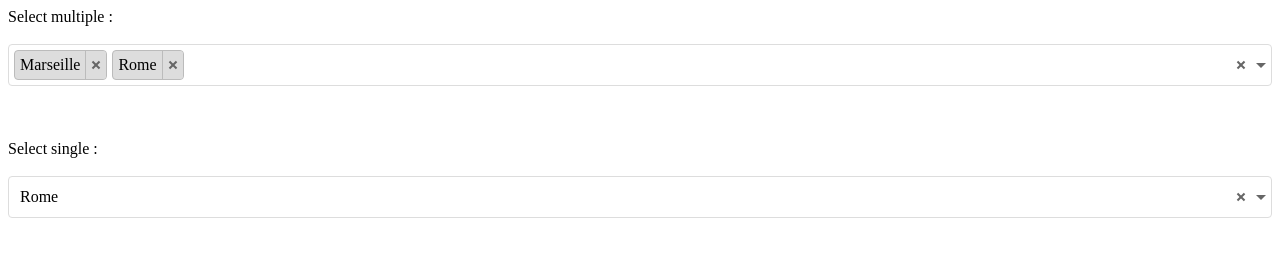
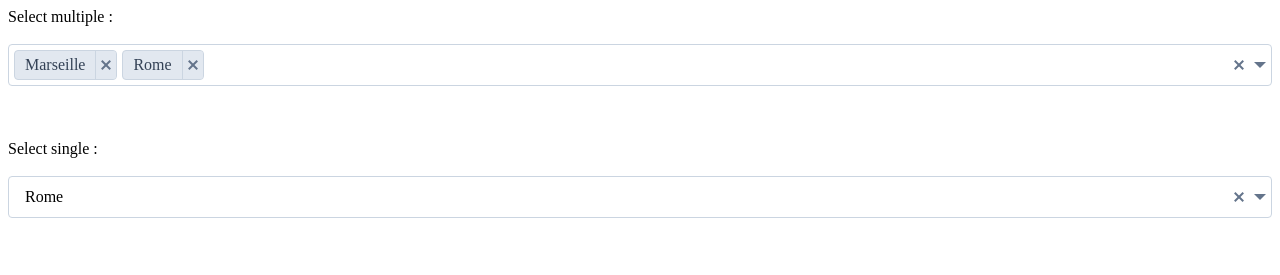
Before and after one commit to WebCimes/webcimes-select, a website built with webpack: page demo/demo_esm.html in a window 1280 px wide. Built offline with nearby package versions, Linux system fonts and the light colour scheme.

Commit message:
update css design

```diff
--- a/a faire.txt
+++ /dev/null
@@ -1,2 +0,0 @@
-icone pour élément déja sélectionner dans liste / dropdown ?
-color for highlight option
--- a/src/css/webcimes-select.css
+++ b/src/css/webcimes-select.css
@@ -29,28 +29,28 @@
 	--select-color: inherit;
 	--select-background: #fff;
 	--select-padding: 2.5px 5px;
-	--select-border: 1px solid #ddd;
+	--select-border: 1px solid #cbd5e1;
 	--select-border-radius: 4px;
-	--select-focus-border-color: #aaa;
+	--select-focus-border-color: #94a3b8;
 	--select-disabled-opacity: 0.5;
 	--select-option-margin: 2.5px 5px 2.5px 0;
-	--select-option-padding: 5px;
-	--select-option-multiple-color: inherit;
-	--select-option-multiple-background: #ddd;
-	--select-option-multiple-border: 1px solid #bbb;
+	--select-option-padding: 5px 10px;
+	--select-option-multiple-color: #334155;
+	--select-option-multiple-background: #e2e8f0;
+	--select-option-multiple-border: 1px solid #cbd5e1;
 	--select-option-multiple-border-radius: 4px;
-	--select-option-multiple-clear-background: #ddd;
-	--select-option-multiple-clear-background-hover: #eee;
+	--select-option-multiple-clear-background: #e2e8f0;
+	--select-option-multiple-clear-background-hover: #f1f5f9;
 	--select-placeholder-opacity: 0.7;
-	--select-cross-background: #666;
-	--select-cross-background-hover: #000;
-	--select-arrow-background: #666;
+	--select-cross-background: #64748b;
+	--select-cross-background-hover: #334155;
+	--select-arrow-background: #64748b;
 	--select-input-padding: 10px;
 	--select-dropdown-option-padding: 10px;
-	--select-dropdown-option-color-selected: inherit;
-	--select-dropdown-option-background-selected: #eee;
-	--select-dropdown-option-color-hightlight: inherit;
-	--select-dropdown-option-background-hightlight: #ccc;
+	--select-dropdown-option-color-selected: #334155;
+	--select-dropdown-option-background-selected: #e2e8f0;
+	--select-dropdown-option-color-hightlight: #fff;
+	--select-dropdown-option-background-hightlight: #64748b;
 	--select-dropdown-option-disabled-opacity: 0.5;
 	--select-dropdown-optgroup-option-padding: 10px 10px 10px 20px;
 	--select-dropdown-optgroup-option-padding-rtl: 10px 20px 10px 10px;
@@ -130,9 +130,9 @@
 	left: 50%;
 	margin-left: -1px;
 	top: 50%;
-	margin-top: -5px;
+	margin-top: -6px;
 	background: var(--select-cross-background);
-	height: 10px;
+	height: 12px;
 	width: 2px;
 	transform: rotate(45deg);
 	transition: background 0.3s;
@@ -143,9 +143,9 @@
 	content: "";
 	background: var(--select-cross-background);
 	height: 2px;
-	left: -4px;
-	top: 4px;
-	width: 10px;
+	left: -5px;
+	top: 5px;
+	width: 12px;
 	transition: background 0.3s;
 }
 .webcimes-select:not(.webcimes-select--disabled) .webcimes-select__clear:hover .webcimes-select__cross,
@@ -221,10 +221,10 @@
 	position: relative;
 	border-style: solid;
 	border-color: var(--select-arrow-background) transparent transparent transparent;
-	border-width: 5px;
+	border-width: 6px;
 	transition: transform 0.5s;
 	transform-origin: center 2.5px;
-	margin-top: 5px;
+	margin-top: 6px;
 	margin-left: 5px;
 }
 .webcimes-select[dir="rtl"] .webcimes-select__arrow
@@ -323,8 +323,8 @@
 {
 	display: none;
 	flex: 0 0 auto;
-	width: 20px;
-	height: 20px;
+	width: 18px;
+	height: 18px;
 	margin-left: 10px;
 }
 .webcimes-dropdown__option--selected .webcimes-dropdown__icon-selected
--- a/src/ts/webcimes-select.ts
+++ b/src/ts/webcimes-select.ts
@@ -851,7 +851,7 @@ export class WebcimesSelect
 			let optionEl = document.createElement("template");
 			optionEl.innerHTML = `<div class="webcimes-dropdown__option ${(el.selected?`webcimes-dropdown__option--selected`:``)} ${(el.disabled?`webcimes-dropdown__option--disabled`:``)} ${el.classList.toString()}" id="${this.getUniqueID("webcimes-dropdown__option__", optionsEl.content)}" data-value="${el.value}" title="${el.innerHTML}" role="option" aria-label="${el.innerHTML}" aria-selected="${(el.selected?`true`:`false`)}">
 				${el.innerHTML}
-				<svg class="webcimes-dropdown__icon-selected" xmlns="http://www.w3.org/2000/svg" role="img" viewBox="0 0 24 24" aria-labelledby="iconSelectedTitle" fill="none" stroke="currentColor"><title id="iconSelectedTitle">${this.options.optionIconSelectedText}</title><polyline points="7 13 10 16 17 9"></polyline><circle cx="12" cy="12" r="10"></circle></svg>
+				<svg class="webcimes-dropdown__icon-selected" xmlns="http://www.w3.org/2000/svg"  viewBox="0 0 24 24" fill="currentColor" role="img" aria-labelledby="iconSelectedTitle"><title id="iconSelectedTitle">${this.options.optionIconSelectedText}</title><path d="M 12 2 C 6.4889971 2 2 6.4889971 2 12 C 2 17.511003 6.4889971 22 12 22 C 17.511003 22 22 17.511003 22 12 C 22 6.4889971 17.511003 2 12 2 z M 12 4 C 16.430123 4 20 7.5698774 20 12 C 20 16.430123 16.430123 20 12 20 C 7.5698774 20 4 16.430123 4 12 C 4 7.5698774 7.5698774 4 12 4 z M 16.292969 8.2929688 L 10 14.585938 L 7.7070312 12.292969 L 6.2929688 13.707031 L 10 17.414062 L 17.707031 9.7070312 L 16.292969 8.2929688 z"/></svg>
 			</div>\n`;
 
 			// If option has optgroup parent
```
Also changed, not shown: README.md, dist/css/webcimes-select.css, dist/js/webcimes-select.esm.js, dist/js/webcimes-select.udm.js, 3 other files.
